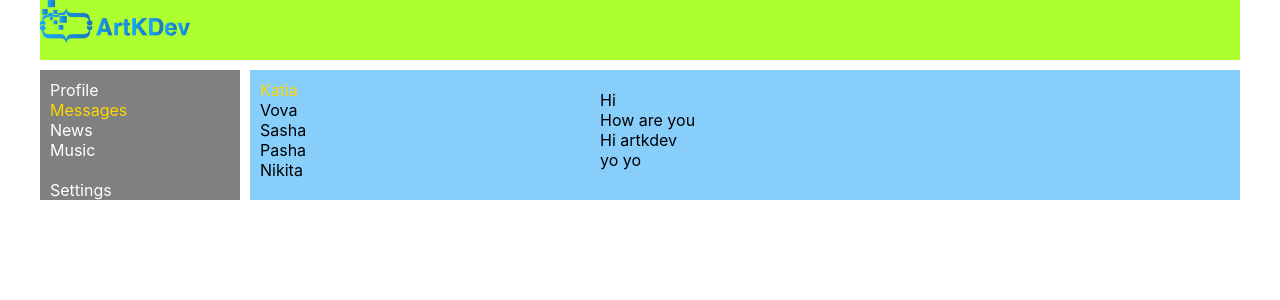
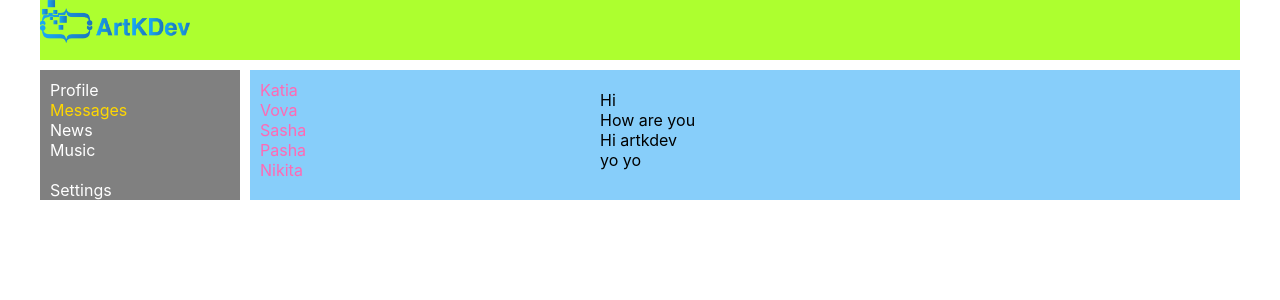
Before and after one commit to darkarki83/React, a React (Create React App) app in the folder 01_first_project/my-app/: page /dialogs in a window 1280 px wide. Shown: the top 300 px of the page. Built offline with nearby package versions, Linux system fonts and the light colour scheme.

Commit message:
22 finish

```diff
--- a/01_first_project/my-app/src/components/Dialogs/Dialogs.jsx
+++ b/01_first_project/my-app/src/components/Dialogs/Dialogs.jsx
@@ -1,24 +1,25 @@
 import React from 'react';
 import s from "./Dialogs.module.css";
+import { NavLink } from 'react-router-dom';
 
 const Dialogs = (props) => {
     return (
       <div className={s.dialogs}>
           <div className={s.dialogsItems}>
             <div className={s.dialog + ' ' + s.active}>
-              Katia
+              <NavLink to="/dialogs/1"> Katia </NavLink>
             </div>
             <div className={s.dialog}>
-              Vova
+               <NavLink to="/dialogs/2"> Vova </NavLink>
             </div>
             <div className={s.dialog}>
-              Sasha
+              <NavLink to="/dialogs/3"> Sasha </NavLink>
             </div>
             <div className={s.dialog}>
-              Pasha
+              <NavLink to="/dialogs/4"> Pasha </NavLink>
             </div>
             <div className={s.dialog}>
-              Nikita
+              <NavLink to="/dialogs/5"> Nikita </NavLink>
             </div>
           </div>
           <div className={s.messages}>
--- a/01_first_project/my-app/src/components/Dialogs/Dialogs.module.css
+++ b/01_first_project/my-app/src/components/Dialogs/Dialogs.module.css
@@ -12,6 +12,11 @@
     color:gold
 }
 
+.dialog a {
+    text-decoration: none;
+    color:hotpink
+}
+
 
 .messages {
     padding: 20px;
```
